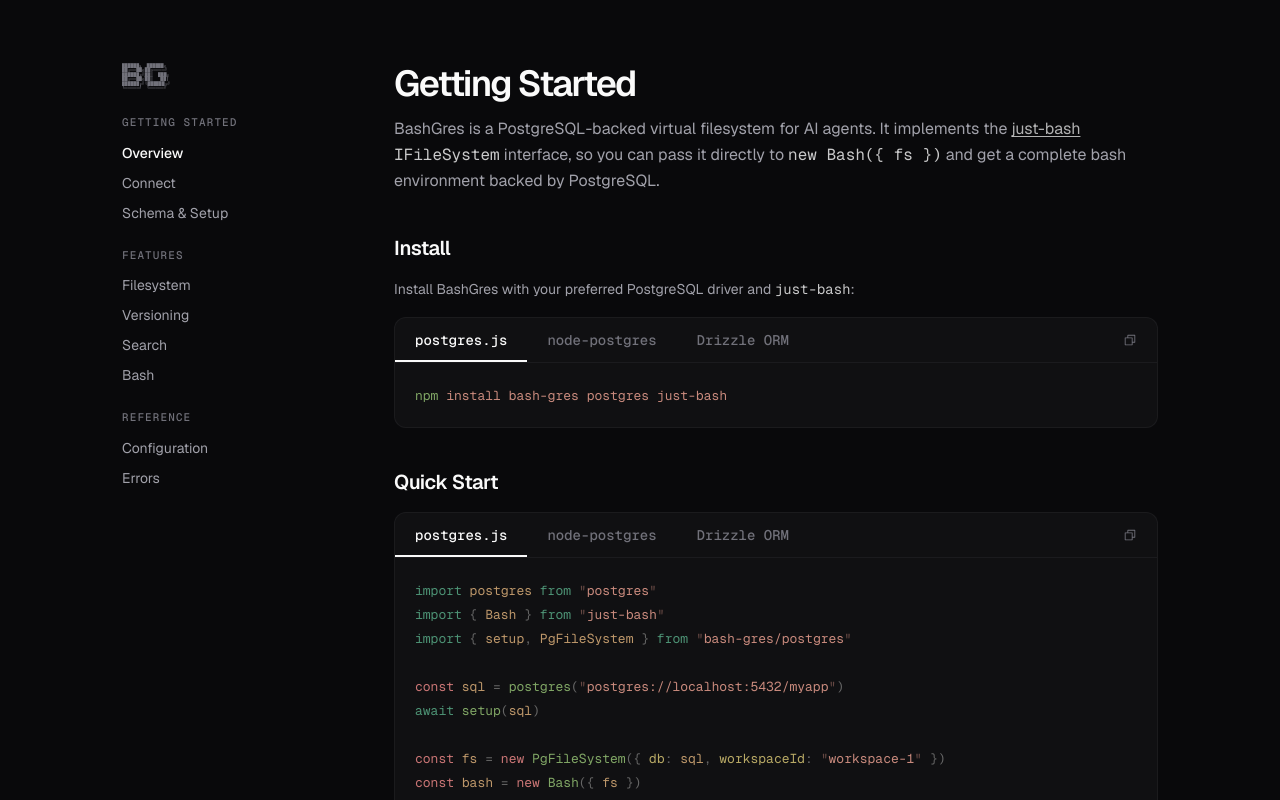
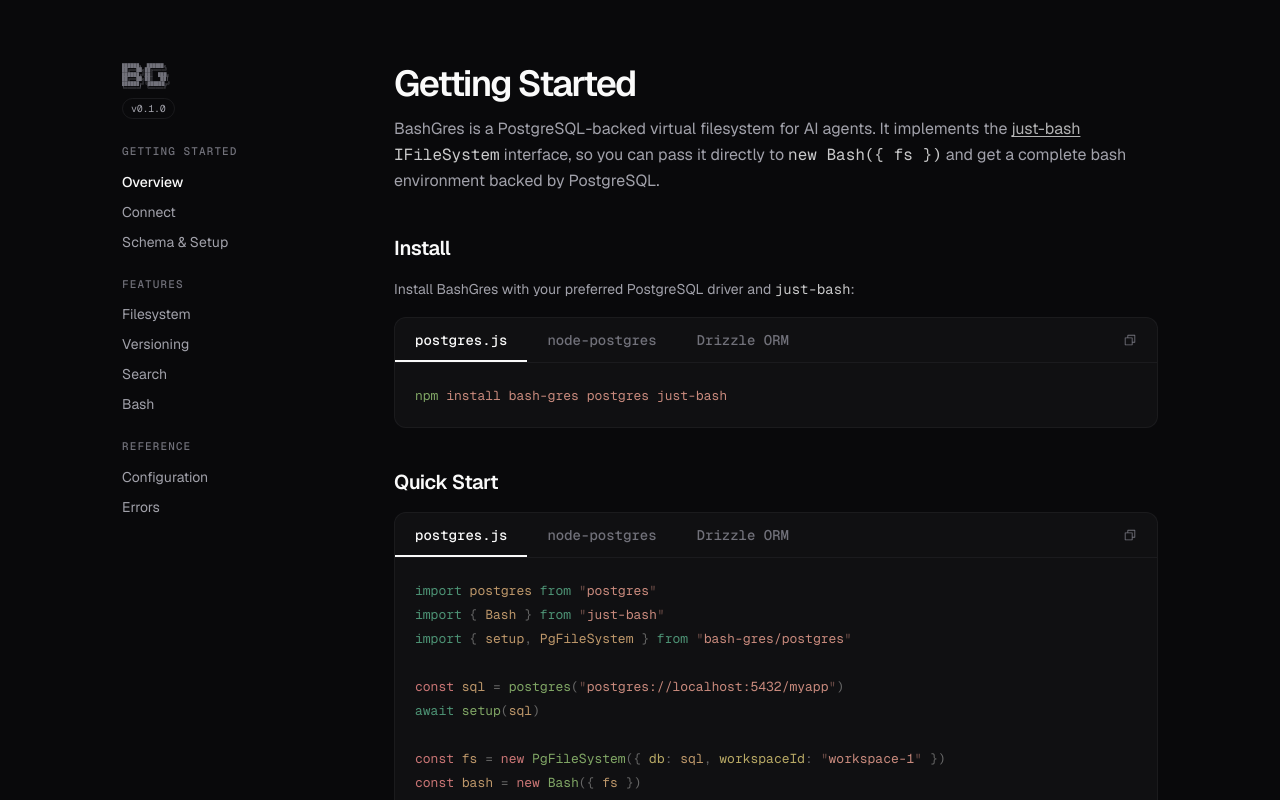
Before and after one commit to marcoripa96/bash-gres, a Next.js app in the folder app/: page /docs in a window 1280 px wide. Shown: the top 800 px of the page. Built offline with nearby package versions, Linux system fonts and the light colour scheme.

Commit message:
Show package version badge under the logo in docs site
Reads version from the root package.json at build time and renders a
small pill-shaped link to npm below the ASCII logo on the homepage and
below the mini logo in the docs sidebar.

```diff
--- a/app/src/app/docs/layout.tsx
+++ b/app/src/app/docs/layout.tsx
@@ -1,6 +1,7 @@
 import type { Metadata } from "next";
 import { DocsSidebar, DocsMobileNav } from "@/components/docs-sidebar";
 import { Footer } from "@/components/footer";
+import { getPackageVersion } from "@/lib/version";
 
 export const metadata: Metadata = {
   title: "Docs -- BashGres",
@@ -13,11 +14,12 @@
 }: {
   children: React.ReactNode;
 }) {
+  const version = getPackageVersion();
   return (
     <>
       <main className="max-w-[1100px] mx-auto px-6 lg:px-8 pt-12 lg:pt-16 pb-24">
         <div className="flex gap-12">
-          <DocsSidebar />
+          <DocsSidebar version={version} />
           <article className="min-w-0 flex-1 max-w-[768px]">
             <DocsMobileNav />
             {children}
--- a/app/src/components/docs-sidebar.tsx
+++ b/app/src/components/docs-sidebar.tsx
@@ -37,12 +37,13 @@
   },
 ];
 
-export function DocsSidebar() {
+export function DocsSidebar({ version }: { version?: string }) {
   const pathname = usePathname();
 
   return (
     <aside className="w-56 shrink-0 hidden lg:block">
       <div className="sticky top-8 space-y-6">
+        <div>
           <Link
             href="/"
             className="block text-muted hover:text-foreground transition-colors"
@@ -51,6 +52,17 @@
               {MINI_ASCII}
             </pre>
           </Link>
+          {version && (
+            <a
+              href="https://www.npmjs.com/package/bash-gres"
+              target="_blank"
+              rel="noopener noreferrer"
+              className="mt-2 inline-block font-mono text-[10px] tracking-tight text-muted-foreground hover:text-foreground transition-colors border border-border/60 rounded-full px-2 py-0.5"
+            >
+              v{version}
+            </a>
+          )}
+        </div>
         <nav className="space-y-5">
           {NAV.map((section) => (
             <div key={section.heading}>
--- a/app/src/components/hero.tsx
+++ b/app/src/components/hero.tsx
@@ -4,8 +4,10 @@
 import { AsciiHeader } from "./ascii-header";
 import { Magnetic } from "./magnetic";
 import { Marquee } from "./marquee";
+import { getPackageVersion } from "@/lib/version";
 
 export function Hero() {
+  const version = getPackageVersion();
   return (
     <section className="pt-12 pb-0 lg:pt-20">
       <div className="max-w-[768px] mx-auto px-6 lg:px-8">
@@ -26,6 +28,14 @@
           </a>
         </nav>
         <AsciiHeader />
+        <a
+          href="https://www.npmjs.com/package/bash-gres"
+          target="_blank"
+          rel="noopener noreferrer"
+          className="mt-3 inline-block font-mono text-[10px] sm:text-xs tracking-tight text-muted-foreground hover:text-foreground transition-colors border border-border/60 rounded-full px-2 py-0.5"
+        >
+          v{version}
+        </a>
         <p className="mt-4 text-sm text-muted-foreground leading-relaxed max-w-[48ch]">
           PostgreSQL-backed virtual filesystem with a bash interface.
         </p>
--- /dev/null
+++ b/app/src/lib/version.ts
@@ -0,0 +1,12 @@
+import { readFileSync } from "node:fs";
+import path from "node:path";
+
+let cached: string | null = null;
+
+export function getPackageVersion(): string {
+  if (cached) return cached;
+  const pkgPath = path.resolve(process.cwd(), "..", "package.json");
+  const pkg = JSON.parse(readFileSync(pkgPath, "utf8")) as { version: string };
+  cached = pkg.version;
+  return cached;
+}
```
Lines whose indentation alone changed are shown as unchanged.
